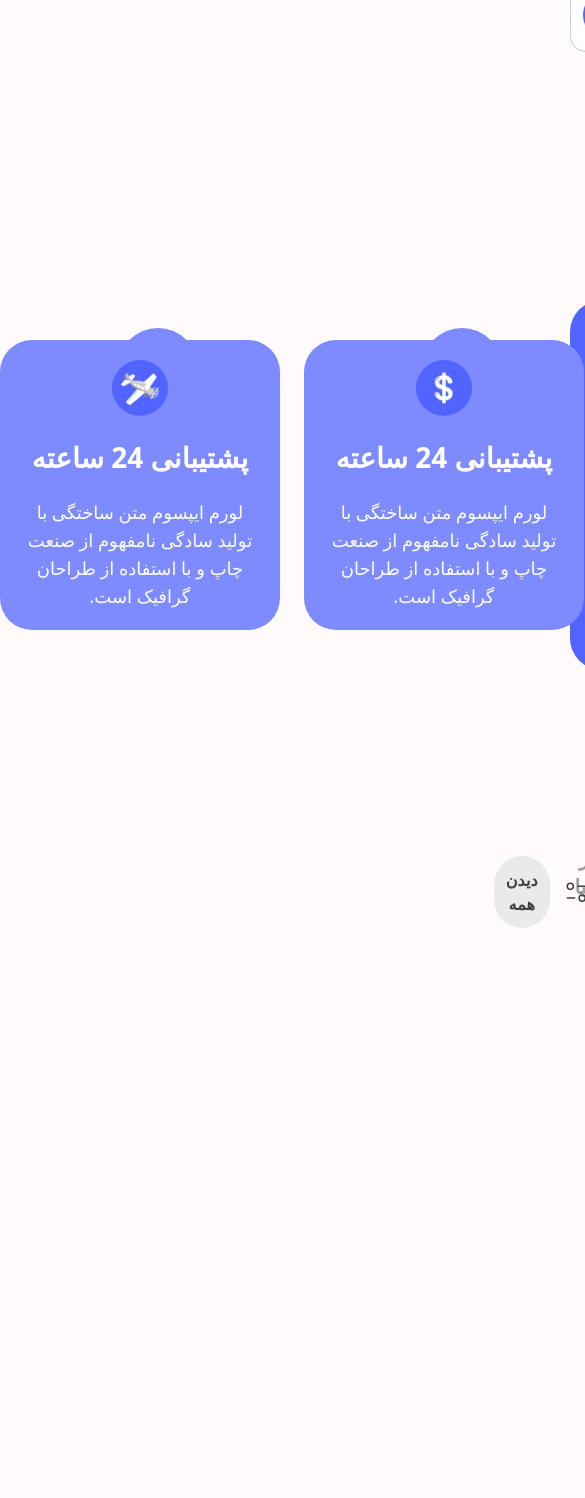
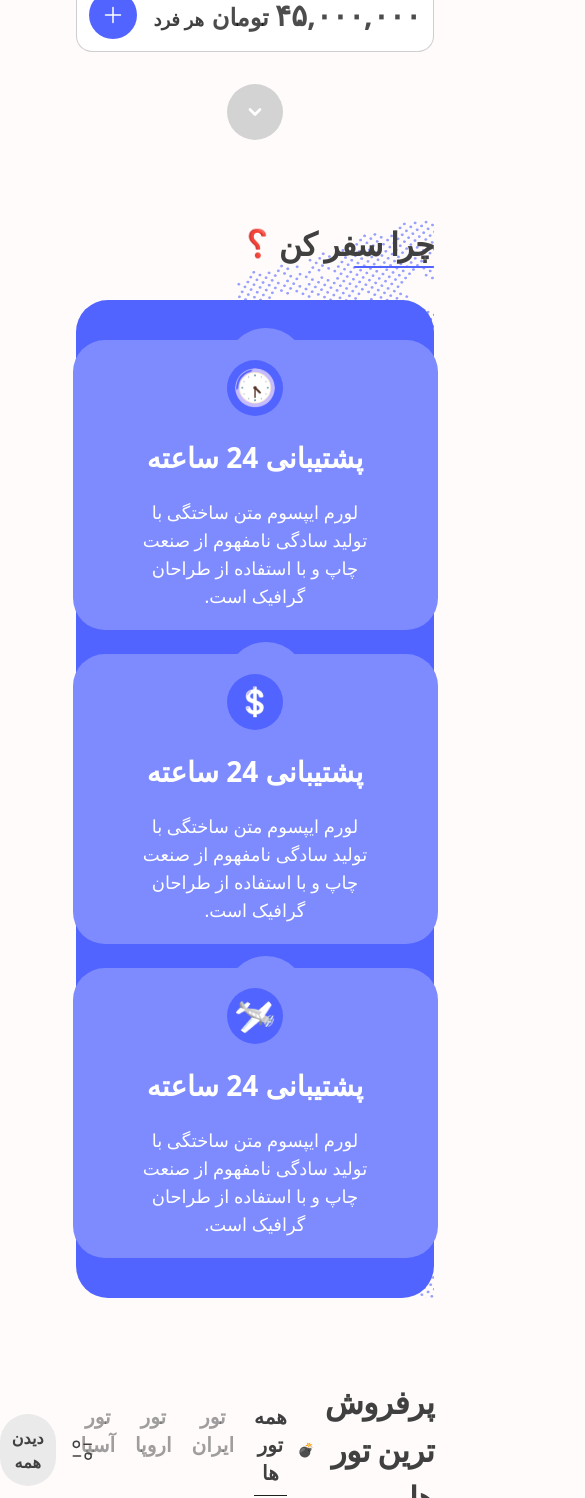
Before and after one commit to AliRezaAzdast/travel-agency, a React (Vite) app: page / in a window 390 px wide. Shown: the part 2657-4155 px from the top of the page, 585 px wide, since content can reach past the window. Before the commit the page ends 3621 px from the top, so only its background shows below. Built offline with nearby package versions, Linux system fonts and the light colour scheme.

Commit message:
made whyus part responsive

```diff
--- a/components/WhyUs.jsx
+++ b/components/WhyUs.jsx
@@ -4,7 +4,7 @@ const WhyUs = () => {
   return (
     <section className="mt-20">
       <div className="my-container">
-        <div className="w-full h-130 my-text"  style={{ backgroundImage: "url(./img/Frame.png" }}>
+        <div className="w-full lg:h-130 h-auto my-text"  style={{ backgroundImage: "url(./img/Frame.png" }}>
           {/* title */}
           <div className="flex justify-between items-center">
             <div className="flex gap-1 items-center">
@@ -19,18 +19,18 @@ const WhyUs = () => {
             </div>
           </div>
           {/* body */}
-          <div className="mt-8 bg-primary flex items-center gap-6 dark:border dark:border-[#FBFBFB]/25 dark:bg-[#1D1D1D] justify-between p-10 rounded-4xl">
-            <div className="bg-[#7D8BFF] dark:bg-[#4A4A4A] flex flex-col flex-1/3 items-center gap-y-5 relative rounded-4xl p-5 after:bg-[#7D8BFF] dark:after:bg-[#4A4A4A] after:rounded-full after:w-20 after:h-20 after:absolute after:-top-3 after:left-[42%]">
+          <div className="mt-8 bg-primary flex lg:flex-row flex-col items-center gap-6 dark:border dark:border-[#FBFBFB]/25 dark:bg-[#1D1D1D] justify-between p-10 rounded-4xl">
+            <div className="bg-[#7D8BFF] dark:bg-[#4A4A4A] flex flex-col w-[365px] items-center gap-y-5 relative rounded-4xl p-5 after:bg-[#7D8BFF] dark:after:bg-[#4A4A4A] after:rounded-full after:w-20 after:h-20 after:absolute after:-top-3 after:left-[42%]">
                 <img src="./img/icons/whytravel/clock.png" className="w-14 h-14 bg-primary dark:bg-[#1E1E1E] p-2 rounded-full z-10" alt="" />
                 <h4 className="text-white text-[28px] font-semibold text-center">پشتیبانی 24 ساعته</h4>
                 <p className="text-white text-lg text-center w-[240px]">لورم ایپسوم متن ساختگی با تولید سادگی نامفهوم از صنعت چاپ و با استفاده از طراحان گرافیک است. </p>
             </div>
-            <div className="bg-[#7D8BFF] dark:bg-[#4A4A4A] flex flex-col flex-1/3 items-center gap-y-5 relative rounded-4xl p-5 after:bg-[#7D8BFF] dark:after:bg-[#4A4A4A] after:rounded-full after:w-20 after:h-20 after:absolute after:-top-3 after:left-[42%]">
+            <div className="bg-[#7D8BFF] dark:bg-[#4A4A4A] flex flex-col w-[365px] items-center gap-y-5 relative rounded-4xl p-5 after:bg-[#7D8BFF] dark:after:bg-[#4A4A4A] after:rounded-full after:w-20 after:h-20 after:absolute after:-top-3 after:left-[42%]">
                 <img src="./img/icons/whytravel/dollar.png" className="w-14 h-14 bg-primary dark:bg-[#1E1E1E] p-2 rounded-full z-10" alt="" />
                 <h4 className="text-white text-[28px] font-semibold text-center ">پشتیبانی 24 ساعته</h4>
                 <p className="text-white text-lg text-center w-[240px]">لورم ایپسوم متن ساختگی با تولید سادگی نامفهوم از صنعت چاپ و با استفاده از طراحان گرافیک است. </p>
             </div>
-            <div className="bg-[#7D8BFF] dark:bg-[#4A4A4A] flex flex-col flex-1/3 items-center gap-y-5 relative rounded-4xl p-5 after:bg-[#7D8BFF] dark:after:bg-[#4A4A4A] after:rounded-full after:w-20 after:h-20 after:absolute after:-top-3 after:left-[42%]">
+            <div className="bg-[#7D8BFF] dark:bg-[#4A4A4A] flex flex-col w-[365px] items-center gap-y-5 relative rounded-4xl p-5 after:bg-[#7D8BFF] dark:after:bg-[#4A4A4A] after:rounded-full after:w-20 after:h-20 after:absolute after:-top-3 after:left-[42%]">
                 <img src="./img/icons/whytravel/plain-white.png" className="w-14 h-14 bg-primary dark:bg-[#1E1E1E] p-2 rounded-full z-10" alt="" />
                 <h4 className="text-white text-[28px] font-semibold text-center ">پشتیبانی 24 ساعته</h4>
                 <p className="text-white text-lg text-center w-[240px]">لورم ایپسوم متن ساختگی با تولید سادگی نامفهوم از صنعت چاپ و با استفاده از طراحان گرافیک است. </p>
```
